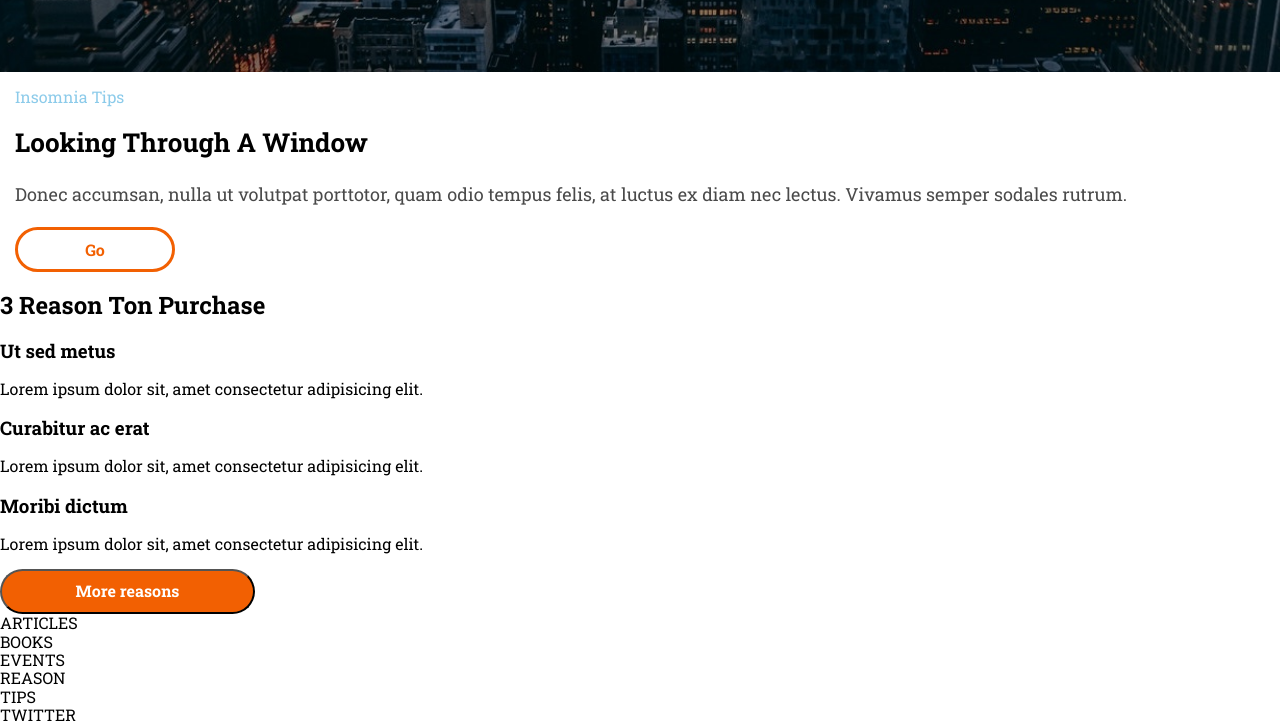
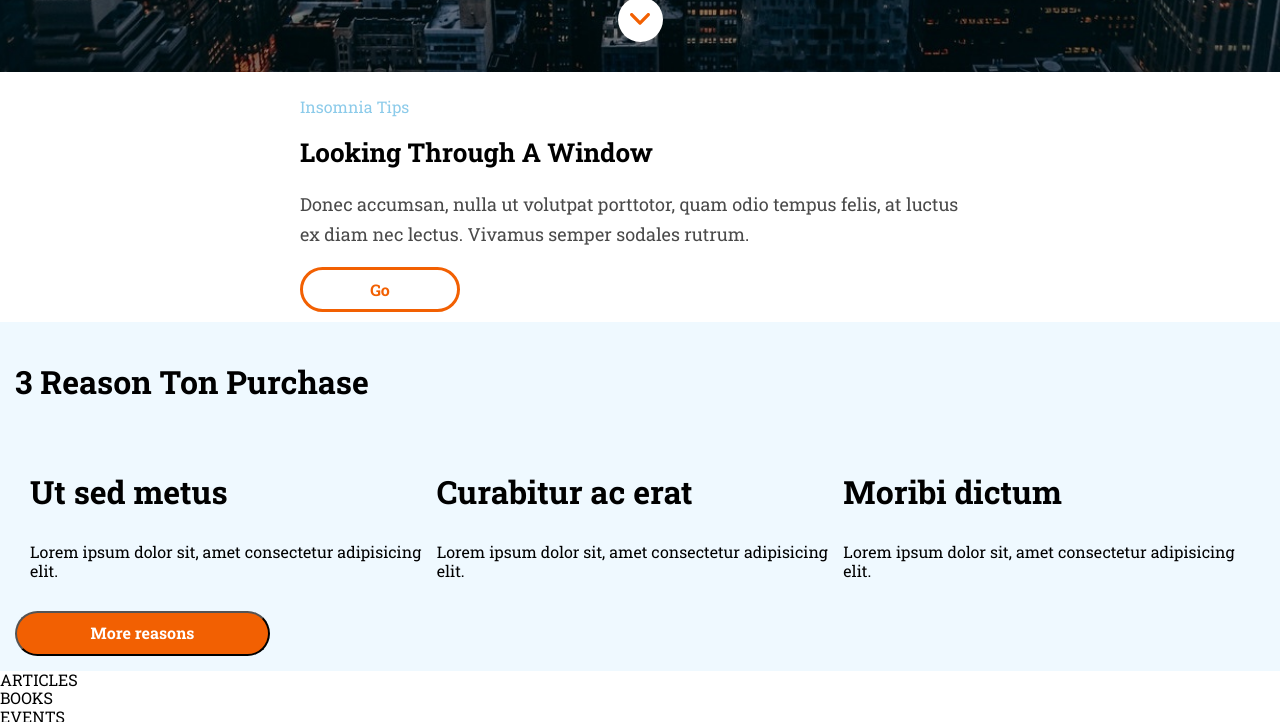
Before and after one commit to emeorbe/evaluacion-final-modulo-1-Emeli28, a website: page _src/templates/index.html in a window 1280 px wide. Shown: the part 728-1450 px from the top of the page. Drawn offline with nearby package versions, Linux system fonts and the light colour scheme; files that its build step writes are made by us from their sources; files whose address does not match are found by name.

Commit message:
second section not finished yet

```diff
--- a/_src/assets/scss/components/_hero.scss
+++ b/_src/assets/scss/components/_hero.scss
@@ -6,15 +6,14 @@ background-size: cover;
 background-position: center;
 display: flex;
 flex-direction: column;
-justify-content: center;
+justify-content: flex-end;
 align-items: center;
-padding-top: 35vh;
+
 
     &__title{
         display: flex;
         flex-direction: column;
         color: $general-color;
-        font-family: $general-font;
         font-size: 42px;
         margin: 0 auto;
         padding-bottom: 15px;
@@ -48,6 +47,7 @@ padding-top: 35vh;
     .hero__button{
         width: 45px;
         height: 45px;
+        margin-bottom: 30px;
         background-color: $general-color;
         border-radius: 90px;
         display: flex;
--- /dev/null
+++ b/_src/assets/scss/layouts/_header.scss
@@ -0,0 +1,15 @@
+.menu{
+    width: 44px;
+    height: 44px;
+    display: flex;
+    justify-content: center;
+    align-items: center;
+    background: url(../images/ico-menu.svg);
+    background-color: #0271bc;
+    background-size: 50%;
+    background-repeat: no-repeat;
+    align-items: center;
+    position: fixed;
+    z-index: 3;
+
+}
--- a/_src/assets/scss/layouts/_main-section.scss
+++ b/_src/assets/scss/layouts/_main-section.scss
@@ -1,6 +1,7 @@
 .main__section{
+    max-width: 700px;
     margin: 0 auto;
-    padding: 0 15px;
+    padding:  10px;
 }
 
 .section__text{
@@ -26,3 +27,47 @@
     line-height: 30px;
 
 }
+
+.main__articles{
+
+    background-color: #eff9ff;
+    padding:  15px;
+
+}
+.articles__title{
+    font-size: 24px;
+    @media all and (min-width:760px){
+        font-size: 24px;
+    }
+    @media all and (min-width:1200px){
+        font-size: 32px;
+    }
+}
+
+.section__articles{
+    margin: 0 auto;
+    padding: 15px;
+    display: flex;
+    flex-direction: column;
+    align-items: center;
+
+    @media all and (min-width:760px){
+        flex-direction: row;
+        justify-content: space-around;
+    }
+
+    &__title{
+        font-size: 18px;
+        @media all and (min-width:760px){
+            font-size: 24px;
+        }
+
+    }
+    &__text{
+        font-size: 18px;
+        @media all and (min-width:760px){
+            font-size: 20px;
+        }
+    }
+
+}
--- a/_src/assets/scss/main.scss
+++ b/_src/assets/scss/main.scss
@@ -3,6 +3,7 @@
 @import 'vendors/normalize';
 
 @import 'layouts/base';
+@import 'layouts/header';
 @import 'layouts/main-section';
 
 @import 'components/hero';
--- a/_src/templates/index.html
+++ b/_src/templates/index.html
@@ -11,11 +11,15 @@
 
 <body>
   <div class="wrapper">
+
     <!-- Aqui empieza el header -->
+
     <header>
-      <div></div>
+      <div class="menu"></div>
     </header>
+
     <!-- aquí comienza el hero -->
+
     <div class="hero">
       <h1 class="hero__title">
         <span> Anonymous</span> <span>Proxy</span>
@@ -26,9 +30,11 @@
         <a href="#"> <img src="./assets/images/ico-scroll-down.svg" alt=""></a>
       </div>
     </div>
+
     <!-- aqui empieza el main -->
     <main class="main">
-      <!-- Aqui la primera section -->
+
+      <!-- primera section -->
       <section class="main__section">
         <p class="section__text">Insomnia Tips</p>
         <h2 class="section__title">Looking Through A Window</h2>
@@ -36,24 +42,28 @@
           semper sodales rutrum.</p>
         <button class="button__main">Go</button>
       </section>
-      <!-- segunda section -->
-      <section>
-        <h2>3 Reason Ton Purchase</h2>
-        <article>
-          <h3>Ut sed metus</h3>
-          <p>Lorem ipsum dolor sit, amet consectetur adipisicing elit. </p>
-        </article>
-        <article>
-          <h3>Curabitur ac erat</h3>
-          <p>Lorem ipsum dolor sit, amet consectetur adipisicing elit. </p>
-        </article>
-        <article>
-          <h3>Moribi dictum</h3>
-          <p>Lorem ipsum dolor sit, amet consectetur adipisicing elit. </p>
-        </article>
+
+      <!-- segunda section--articles -->
+      <section class="main__articles">
+        <h2 class="articles__title"> 3 Reason Ton Purchase</h2>
+        <div class="section__articles">
+          <article class="articles">
+            <h3 class="articles__title">Ut sed metus</h3>
+            <p class="articles__text">Lorem ipsum dolor sit, amet consectetur adipisicing elit. </p>
+          </article>
+          <article class="articles">
+            <h3 class="articles__title">Curabitur ac erat</h3>
+            <p class="articles__text">Lorem ipsum dolor sit, amet consectetur adipisicing elit. </p>
+          </article>
+          <article class="articles">
+            <h3 class="articles__title">Moribi dictum</h3>
+            <p class="articles__text">Lorem ipsum dolor sit, amet consectetur adipisicing elit. </p>
+          </article>
+        </div>
         <button class="last__button">More reasons</button>
       </section>
     </main>
+
     <!-- aqui empieza el footer -->
     <footer>
       <nav>
```
